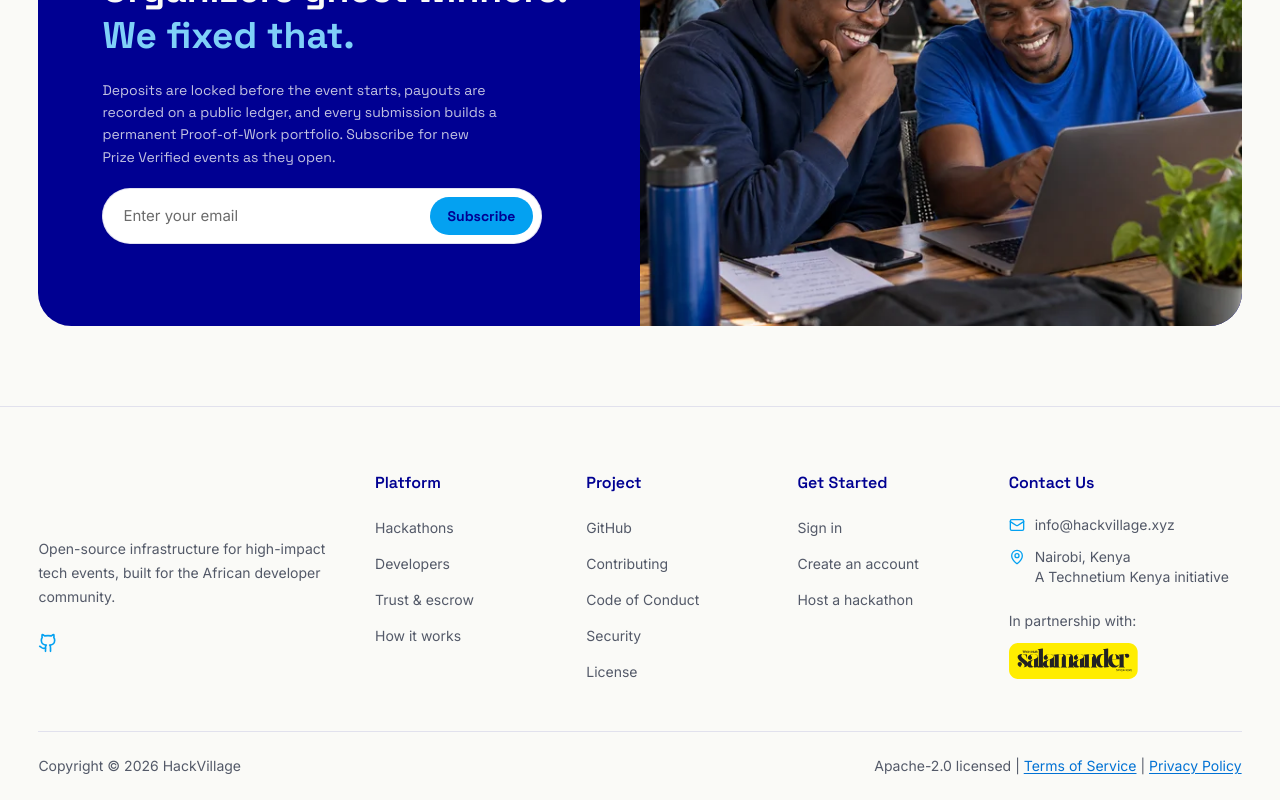
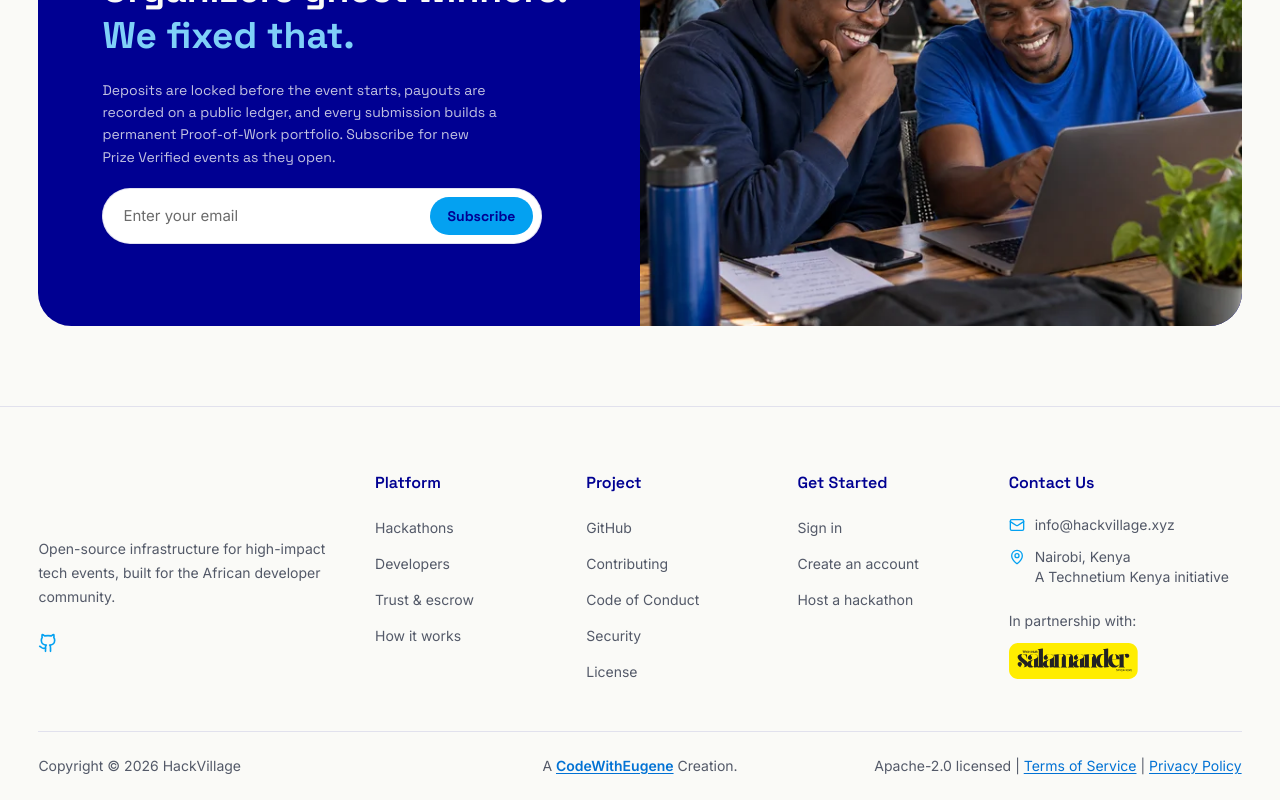
Before and after one commit to CodeWithEugene/HackVillage, a Next.js app: page / in a window 1280 px wide. Shown: the part 3338-4138 px from the top of the page. Built offline with nearby package versions, Linux system fonts and the light colour scheme; no server answers.

Commit message:
feat(ui): add a centered CodeWithEugene credit to the footer bar
"A CodeWithEugene Creation." sits between the copyright and the legal
links, with CodeWithEugene opening codewitheugene.top in a new tab. The
bar goes three-across from xl so the legal links never wrap.

```diff
--- a/components/patterns/site-footer.tsx
+++ b/components/patterns/site-footer.tsx
@@ -112,9 +112,21 @@ export function SiteFooter() {
       </div>
 
       <div className="site-container">
-        <div className="flex flex-col items-center gap-3 border-t border-ink/10 py-6 text-sm text-body-copy sm:flex-row sm:justify-between">
-          <p>Copyright © {year} HackVillage</p>
+        <div className="grid justify-items-center gap-3 border-t border-ink/10 py-6 text-center text-sm text-body-copy xl:grid-cols-[1fr_auto_1fr] xl:items-center xl:gap-6">
+          <p className="xl:justify-self-start">Copyright © {year} HackVillage</p>
           <p>
+            A{" "}
+            <a
+              href="https://codewitheugene.top/"
+              target="_blank"
+              rel="noopener noreferrer"
+              className="font-semibold text-ink-soft underline underline-offset-2 hover:text-ink"
+            >
+              CodeWithEugene
+            </a>{" "}
+            Creation.
+          </p>
+          <p className="xl:justify-self-end">
             Apache-2.0 licensed |{" "}
             <Link href="/terms" className="text-ink-soft underline underline-offset-2 hover:text-ink">
               Terms of Service
```
